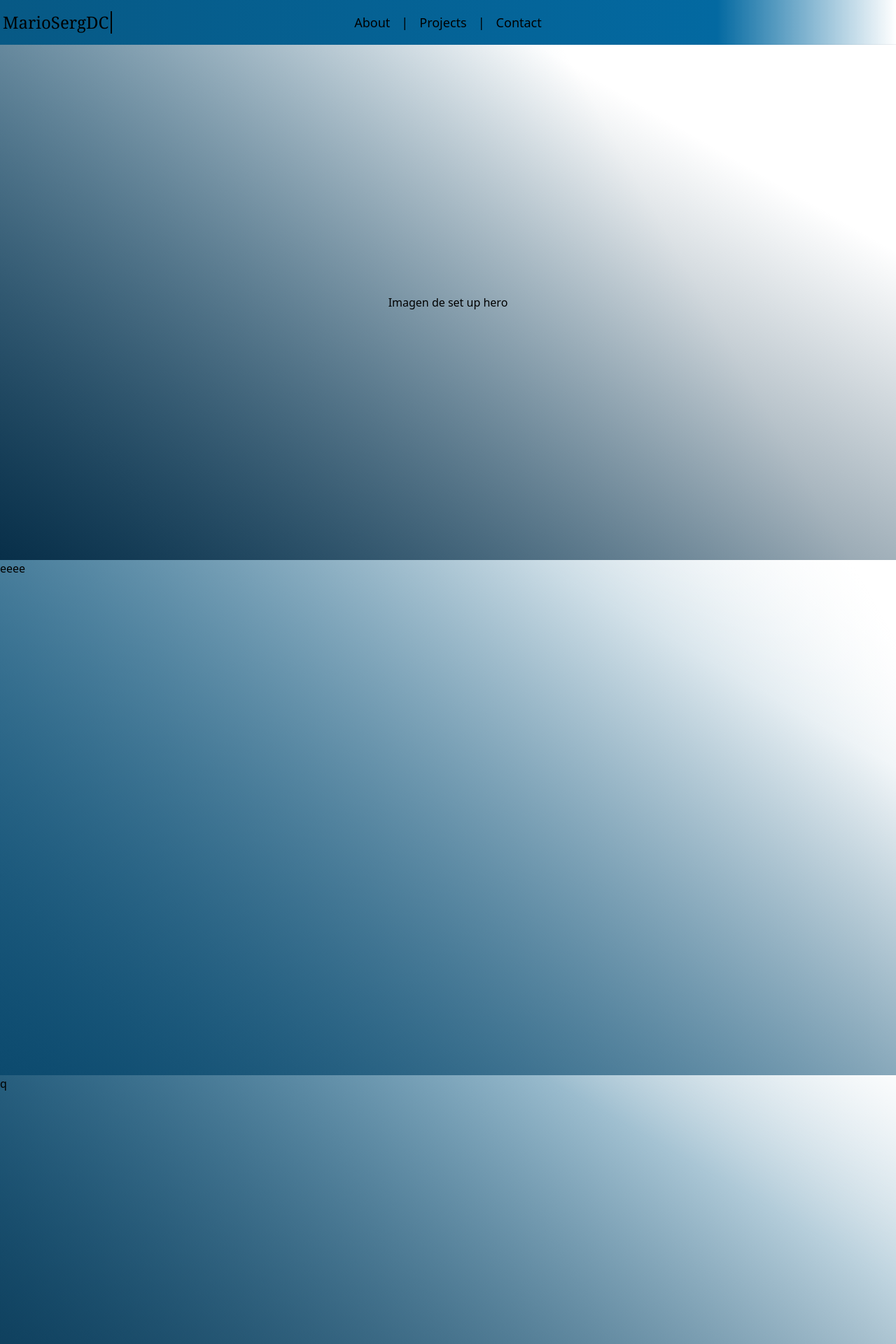
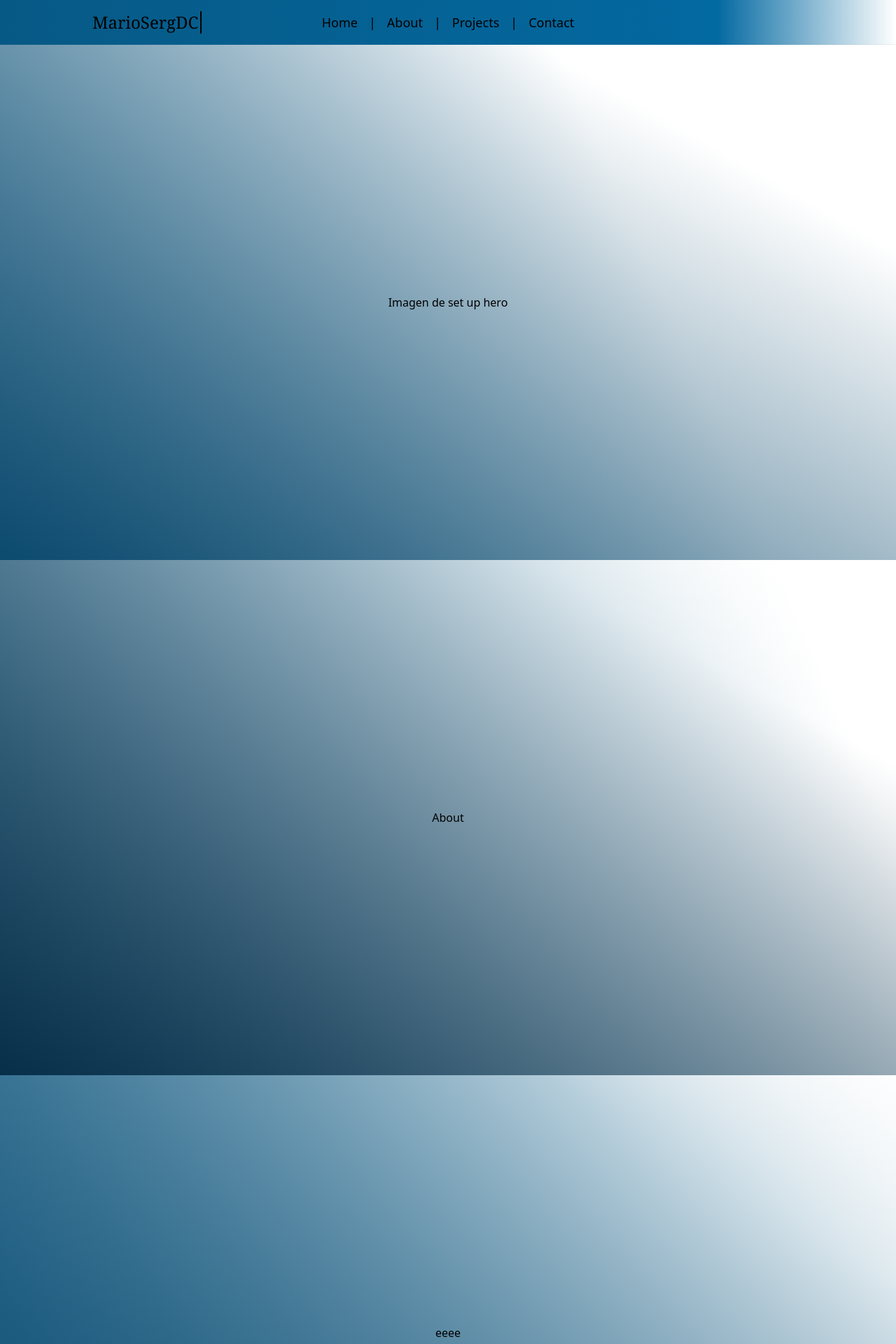
Before and after one commit to mariosergdc/portfolio, a React (Vite) app: page / in a window 1280 px wide. Shown: the top 1920 px of the page at 70% size. Built offline with nearby package versions, Linux system fonts and the light colour scheme.

Commit message:
section home,html scrool smooth,header max w lg

```diff
--- a/src/App.tsx
+++ b/src/App.tsx
@@ -3,28 +3,35 @@ import NavBar from "./components/NavBar";
 export default function App() {
   return (
     <div
-      className="relative flex items-center min-h-screen flex-col
+      className="app relative flex items-center min-h-screen flex-col
     bg-gradient-to-tr from-sky-800 via-transparent via-80% to-white/[0.9]"
     >
       <NavBar />
       <main className="main w-full">
         <section
+          id="home"
+          className="home flex content-center justify-center flex-wrap
+          bg-gradient-to-tr from-sky-900 via-transparent via-80% to-white/[0.9]"
+        >
+          <div>Imagen de set up hero</div>
+        </section>
+        <section
           id="section-1"
           className="section-1 flex content-center justify-center flex-wrap
           bg-gradient-to-tr from-sky-950 via-transparent via-80% to-white/[0.9]"
         >
-          <div>Imagen de set up hero</div>
+          <div>About</div>
         </section>
         <section
           id="section-2"
-          className="section-2
+          className="section-2 flex content-center justify-center flex-wrap
         bg-gradient-to-tr from-sky-900 via-transparent via-80% to-white/[0.9]"
         >
           eeee
         </section>
         <section
           id="section-3"
-          className="section-3
+          className="section-3 flex content-center justify-center flex-wrap
         bg-gradient-to-tr from-sky-950 via-transparent via-80% to-white/[0.9]"
         >
           q
--- a/src/components/Menu.tsx
+++ b/src/components/Menu.tsx
@@ -2,6 +2,10 @@ const Menu = () => {
   return (
     <nav className="hidden md:flex md:justify-center">
       <ul className="flex flex-col  md:flex-row gap-4 text-lg">
+        <li className="nav-links">
+          <a href="#home">Home</a>
+        </li>
+        <li>|</li>
         <li className="nav-links">
           <a href="#section-1">About</a>
         </li>
--- a/src/components/NavBar.tsx
+++ b/src/components/NavBar.tsx
@@ -6,8 +6,8 @@ const NavBar = () => {
       className="sticky top-0 z-40 w-full h-16 lg:border-b lg:border-b-slate-500/10
     bg-gradient-to-r from-sky-800 via-sky-700 via-80% to-white/[0.9] shadow-slate-50"
     >
-      <header className="container grid grid-cols-3 navbar h-full items-center mx-auto ">
-        <h1 className="brand text-2xl pl-2 md:pl-1 font-serif">MarioSergDC</h1>
+      <header className="container max-w-screen-lg grid grid-cols-3 navbar h-full items-center mx-auto ">
+        <h1 className="brand text-2xl pl-6 lg:pl-1 font-serif">MarioSergDC</h1>
         <Menu />
       </header>
     </div>
--- a/src/index.css
+++ b/src/index.css
@@ -96,10 +96,7 @@
   }
 }
 
-/* .main {
-  height: calc(100vh - (4rem));
-} */
-
+.home,
 .section-1,
 .section-2,
 .section-3 {
@@ -107,6 +104,6 @@
   height: calc(100vh - 4rem);
 }
 
-.main {
+html {
   scroll-behavior: smooth;
 }
```
